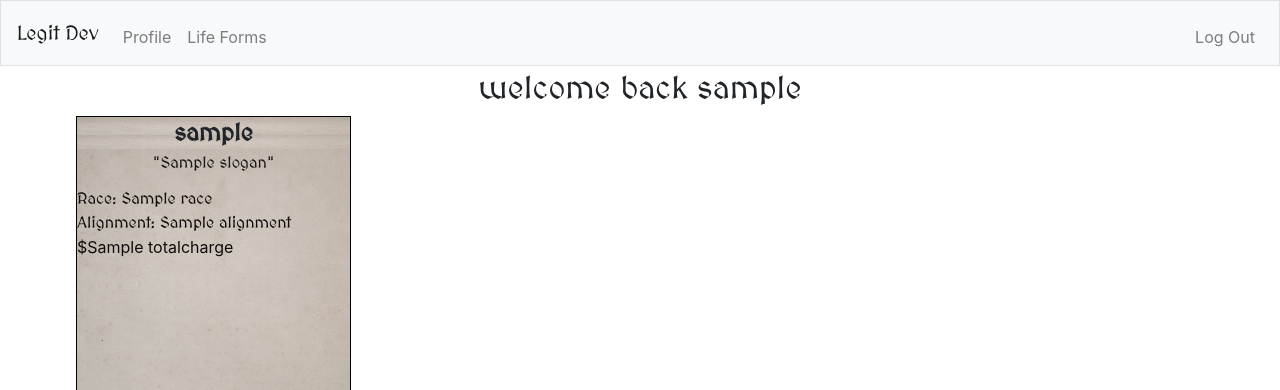
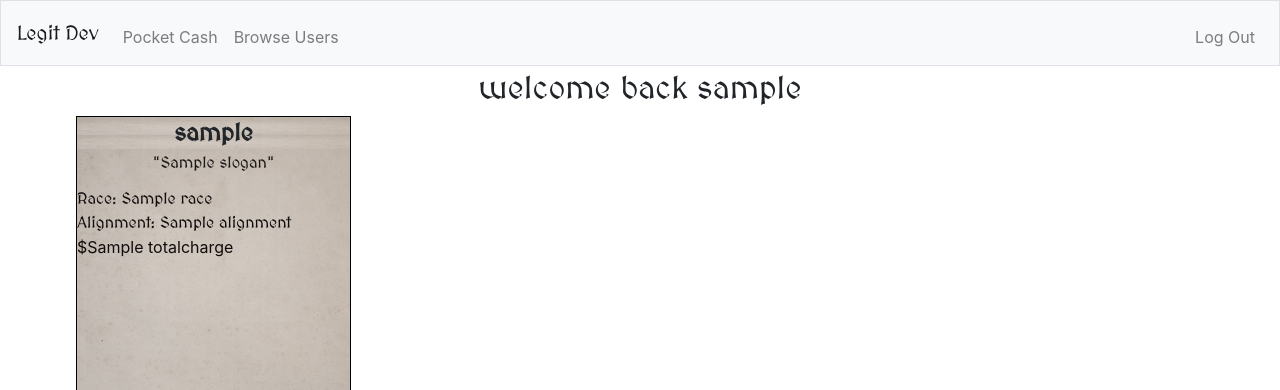
Before and after one commit to theslantedroom/legitdev, a Flask app: template templates/index.html in a window 1280 px wide. Shown: the top 390 px of the page. Run offline with Flask 2, Linux system fonts and the light colour scheme; the visitor is signed in with stand-in values (Sample User, id 1); the template is opened without the code that fills it: most values are stand-ins (such as "Sample title", 1, 10 or a date in 2020); some libraries are stand-ins or nearby versions.

Commit message:
push update

```diff
--- a/application.py
+++ b/application.py
@@ -74,8 +74,8 @@ os.environ["DEBUSSY"] = "1"
 
 # gets a json with data
 @login_required
-@app.route('/commitCharge')
-def commitCharge():
+@app.route('/pocketCash')
+def pocketCash():
     userID = session["user_id"]
     userdata = db.execute("SELECT username, totalcharge FROM users WHERE id = :id", id=userID)[0]
     print('xxxxxxxxx',userdata)
--- a/static/js/script.js
+++ b/static/js/script.js
@@ -18,9 +18,11 @@ $(function() {
     // });
 
     // commits charge to DB
-    $('a#commitCharge').bind('click', function() {
+    $('a#pocketCash').bind('click', function() {
+        document.getElementById('pocketCash').style.display = 'none';
+
         // sends a GET request to url and will send the contents of the data object as query parameters. Once the data arrived, it will call the given function with the return value as argument. Note that we can use the $SCRIPT_ROOT variable here that we set earlier. calls serverAI in app.py
-        $.getJSON($SCRIPT_ROOT + '/commitCharge', {
+        $.getJSON($SCRIPT_ROOT + '/pocketCash', {
             newCharge: charge
         }, function(data) {
             let currentCharge = parseInt(document.getElementById('cardChargeTotal').innerHTML);
@@ -29,6 +31,7 @@ $(function() {
             console.log('updatedCharge',updatedCharge);
             $( "#cardChargeTotal" ).text(updatedCharge);
             charge = 0;
+            document.getElementById('pocketCash').style.display = 'initial';
         });
         return false;
     });
@@ -36,15 +39,3 @@ $(function() {
 
 // Charge Display
 let chargeDisplay = document.getElementById("chargeHtml");
-
-
-// COUNTER
-
-var chargeInterval = setInterval(indexTimer, 100);
-function indexTimer() {
-    chargeDisplay.innerHTML = charge;
-    charge += 1;
-}
-  function myStopFunction() {
-    clearInterval(chargeInterval);
-  }
--- a/static/styles.css
+++ b/static/styles.css
@@ -38,7 +38,7 @@ main img
     justify-content: center;
     flex-direction: column;
 }
-#commitCharge
+#pocketCash
 {
     border: 1px solid #000;
     height: 40px;
--- a/templates/index.html
+++ b/templates/index.html
@@ -5,6 +5,17 @@
 {% endblock %}
 
 {% block main %}
+<script>
+// start counter
+var chargeInterval = setInterval(indexTimer, 100);
+function indexTimer() {
+    chargeDisplay.innerText = charge;
+    charge += 1;
+}
+function myStopFunction() {
+    clearInterval(chargeInterval);
+}
+</script>
 
 <h2 class="textmedieval">welcome back {{ userdata[0]["username"] }}</h2>
 
@@ -35,7 +46,7 @@
     <p>Current Cash on the Table: </p><br>
     <p>$<span id="chargeHtml">charge</span></p>
      <!-- Commit Charge and Reset counter Button-->
-    <a href=# class='btn btn-primary' id=commitCharge>Pocket the Cash</a>
+    <a href=# class='btn btn-primary' id='pocketCash'>Pocket the Cash</a>
     <br><br>
 
 
--- a/templates/layout.html
+++ b/templates/layout.html
@@ -43,12 +43,12 @@
             <div class="collapse navbar-collapse" id="navbar">
                 {% if session.user_id %}
                     <ul class="navbar-nav mr-auto mt-2">
-                        <li class="nav-item"><a class="nav-link" href="/">Profile</a></li>
+                        <li class="nav-item"><a class="nav-link" href="/">Pocket Cash</a></li>
                         <!-- <li class="nav-item"><a class="nav-link" href="/idleTrillionaire">Idle Trillionaire</a></li> -->
                         <!-- <li class="nav-item"><a class="nav-link" href="/buy">Buy</a></li> -->
                         <!-- <li class="nav-item"><a class="nav-link" href="/sell">Sell</a></li> -->
                         <!-- <li class="nav-item"><a class="nav-link" href="/history">History</a></li> -->
-                        <li class="nav-item"><a class="nav-link" href="/showusers">Life Forms</a></li>
+                        <li class="nav-item"><a class="nav-link" href="/showusers">Browse Users</a></li>
                     </ul>
                     <ul class="navbar-nav ml-auto mt-2">
                         <li class="nav-item"><a class="nav-link" href="/logout">Log Out</a></li>
@@ -57,7 +57,7 @@
                     <ul class="navbar-nav ml-auto mt-2">
                         <li class="nav-item"><a class="nav-link" href="/register">Register</a></li>
                         <li class="nav-item"><a class="nav-link" href="/login">Log In</a></li>
-                        <li class="nav-item"><a class="nav-link" href="/showusers">Life Forms</a></li>
+                        <li class="nav-item"><a class="nav-link" href="/showusers">Browse Users</a></li>
                     </ul>
                 {% endif %}
             </div>
--- a/templates/showusers.html
+++ b/templates/showusers.html
@@ -19,6 +19,7 @@ leaderboard
         <p class="cardleft textmedieval">Alignment: {{ user[3] }}</p>
         <p class="cardleft">$<span id="cardChargeTotal" class="totalCharge">{{ user[5] }}</span></p>
 
+
     </div>
 
 
```
